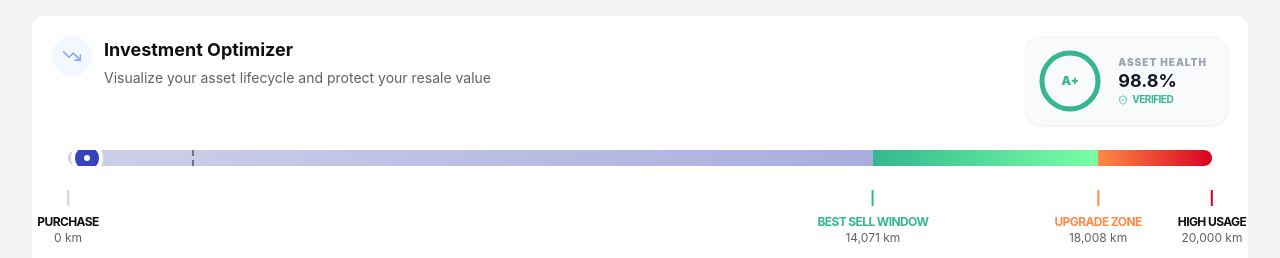
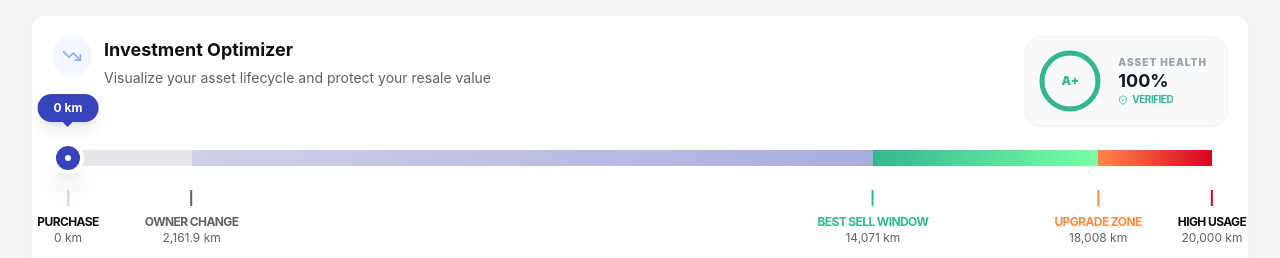
Before and after one commit to alexandrepaias-dkt/mpgv1, a React (Vite) app: page / in a window 1280 px wide. Shown: the part 542-800 px from the top of the page. Built offline with nearby package versions, Linux system fonts and the light colour scheme.

Commit message:
Update App.jsx and InvestmentOptimizer.jsx

```diff
--- a/src/App.jsx
+++ b/src/App.jsx
@@ -98,9 +98,31 @@ export default function App() {
   // Filter dataset for the current bike
   const currentBikeData = useMemo(() => {
     if (!DATASET) return [];
-    // If not "isCsvBike", we might still want to look for data or return empty if purely simulated
-    // But for this fix, we specifically want to isolate the EPC data if available.
-    return DATASET.filter(d => d.epc === currentBike.epc);
+
+    // 1. Filter by EPC
+    const rawData = DATASET.filter(d => d.epc === currentBike.epc);
+
+    if (rawData.length === 0) return [];
+
+    // 2. Check if we need to inject a "Start" point (0 km)
+    // The CSV might start at Jan 1st with 300km already on the clock.
+    const firstRecord = rawData[0];
+
+    // Ensure we don't duplicate if it already exists (unlikely given the analysis)
+    if (firstRecord.total_milage > 0 && firstRecord.production_date) {
+      const syntheticStart = {
+        ...firstRecord,
+        date: firstRecord.production_date, // Start at production/purchase
+        total_milage: 0,
+        monthly_milage: 0,
+        health_score: 100,
+        second_hand_price: firstRecord.first_sale_price,
+        maintenance_count: 0
+      };
+      return [syntheticStart, ...rawData];
+    }
+
+    return rawData;
   }, [currentBike.epc]);
 
   // Reset or adjust index when bike changes to avoid out-of-bounds
@@ -255,6 +277,7 @@ export default function App() {
           optimalSellStart={optimalSellStart}
           optimalSellEnd={optimalSellEnd}
           ownershipChangeKm={ownershipChangeKm}
+          serviceHistory={calculatedHistory}
         />
 
 
--- a/src/components/InvestmentOptimizer.jsx
+++ b/src/components/InvestmentOptimizer.jsx
@@ -7,7 +7,8 @@ export default function InvestmentOptimizer({
   maxKm = 20000,
   optimalSellStart = 14000,
   optimalSellEnd = 17500,
-  ownershipChangeKm = null
+  ownershipChangeKm = null,
+  serviceHistory = []
 }) {
   // Timeline milestones (in km) - Dynamic scale
   const milestones = {
@@ -102,11 +103,34 @@ export default function InvestmentOptimizer({
 
       {/* Horizontal Timeline */}
       <div className="relative px-4 pb-4">
-        <div className="relative h-4 bg-[#F5F4F5] rounded-full overflow-hidden">
-          <div
-            className="absolute top-0 left-0 h-full bg-gradient-to-r from-[#3643BA]/20 to-[#3643BA]/40"
-            style={{ width: `${(milestones.optimalSellStart / milestones.endOfLife) * 100}%` }}
-          />
+        <div className="relative h-4 bg-[#F5F4F5] rounded-full overflow-visible"> {/* overflow-visible for flags */}
+
+          {/* Zone 1: Early Ownership (Split by Past/Current Owner) */}
+          {ownershipChangeKm ? (
+            <>
+              {/* Past Owner Zone (Grey) */}
+              <div
+                className="absolute top-0 left-0 h-full bg-[#E5E7EB]"
+                style={{ width: `${(ownershipChangeKm / milestones.endOfLife) * 100}%` }}
+              />
+              {/* Current Owner Zone (Blue Gradient) */}
+              <div
+                className="absolute top-0 h-full bg-gradient-to-r from-[#3643BA]/20 to-[#3643BA]/40"
+                style={{
+                  left: `${(ownershipChangeKm / milestones.endOfLife) * 100}%`,
+                  width: `${((milestones.optimalSellStart - ownershipChangeKm) / milestones.endOfLife) * 100}%`
+                }}
+              />
+            </>
+          ) : (
+            /* Original Single Zone */
+            <div
+              className="absolute top-0 left-0 h-full bg-gradient-to-r from-[#3643BA]/20 to-[#3643BA]/40"
+              style={{ width: `${(milestones.optimalSellStart / milestones.endOfLife) * 100}%` }}
+            />
+          )}
+
+          {/* Zone 2: Best Sell Window (Green) */}
           <div
             className="absolute top-0 h-full bg-gradient-to-r from-[#34B78F] to-[#7AFFA6]"
             style={{
@@ -114,6 +138,8 @@ export default function InvestmentOptimizer({
               width: `${((milestones.optimalSellEnd - milestones.optimalSellStart) / milestones.endOfLife) * 100}%`
             }}
           />
+
+          {/* Zone 3: Upgrade/High Usage (Orange/Red) */}
           <div
             className="absolute top-0 h-full bg-gradient-to-r from-[#FF8946] to-[#D70321]"
             style={{
@@ -122,21 +148,23 @@ export default function InvestmentOptimizer({
             }}
           />
 
-          {/* Ownership Change Marker */}
-          {ownershipChangeKm && (
+          {/* Service History Markers (Top Side) */}
+          {serviceHistory
+            .filter(item => item.status === 'completed' && item.mileage <= maxKm)
+            .map((item, index) => (
             <div
-              className="absolute top-0 h-full border-l-2 border-dashed border-gray-500 z-10"
-              style={{ left: `${(ownershipChangeKm / milestones.endOfLife) * 100}%` }}
+              key={`service-${index}`}
+              className="absolute top-0 -translate-x-1/2"
+              style={{ left: `${(item.mileage / milestones.endOfLife) * 100}%` }}
             >
-               <div className="absolute -top-6 left-1/2 -translate-x-1/2 flex flex-col items-center w-max">
-                  <div className="bg-[#3643BA] text-white text-[9px] px-1.5 py-0.5 rounded shadow-sm font-bold uppercase tracking-wider">
-                    2nd Hand
-                  </div>
-                  <div className="w-0 h-0 border-l-[3px] border-l-transparent border-r-[3px] border-r-transparent border-t-[3px] border-t-[#3643BA]"></div>
+               <div className="flex flex-col items-center -translate-y-full mb-1">
+                  <p className="text-[9px] font-bold text-[#34B78F] uppercase tracking-tighter bg-white/80 px-1 rounded">Service</p>
+                  <div className="w-0.5 h-2 bg-[#34B78F]/40" />
                </div>
             </div>
-          )}
+          ))}
 
+          {/* Current Position Marker */}
           <div
             className="absolute top-1/2 -translate-y-1/2 -translate-x-1/2 transition-all duration-500 ease-out z-20"
             style={{ left: `${Math.min(100, timelinePosition)}%` }}
@@ -155,6 +183,7 @@ export default function InvestmentOptimizer({
           </div>
         </div>
 
+        {/* Labels below timeline */}
         <div className="relative mt-6 h-12 text-[10px] sm:text-xs">
           <div className="absolute" style={{ left: '0%', transform: 'translateX(-50%)' }}>
             <div className="text-center">
@@ -163,6 +192,18 @@ export default function InvestmentOptimizer({
               <p className="text-[#616161]">0 km</p>
             </div>
           </div>
+
+          {/* Owner Change Label */}
+          {ownershipChangeKm && (
+            <div className="absolute" style={{ left: `${(ownershipChangeKm / milestones.endOfLife) * 100}%`, transform: 'translateX(-50%)' }}>
+              <div className="text-center">
+                <div className="w-0.5 h-4 bg-[#616161] mx-auto mb-2" />
+                <p className="font-bold text-[#616161] uppercase tracking-tighter">Owner Change</p>
+                <p className="text-[#616161]">{ownershipChangeKm.toLocaleString()} km</p>
+              </div>
+            </div>
+          )}
+
           <div className="absolute" style={{ left: `${(milestones.optimalSellStart / milestones.endOfLife) * 100}%`, transform: 'translateX(-50%)' }}>
             <div className="text-center">
               <div className="w-0.5 h-4 bg-[#34B78F] mx-auto mb-2" />
```
